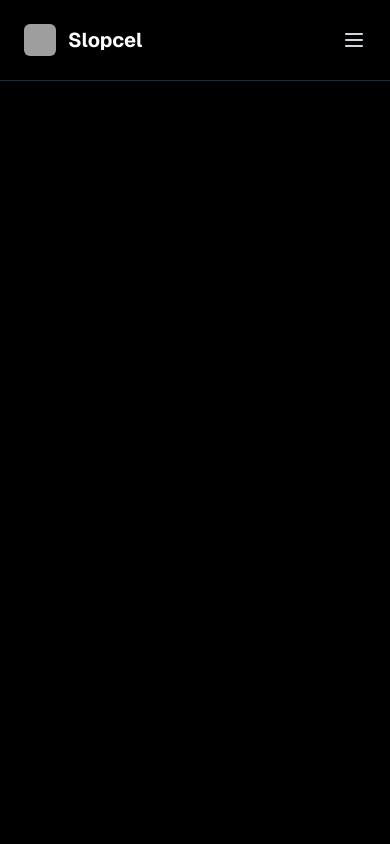
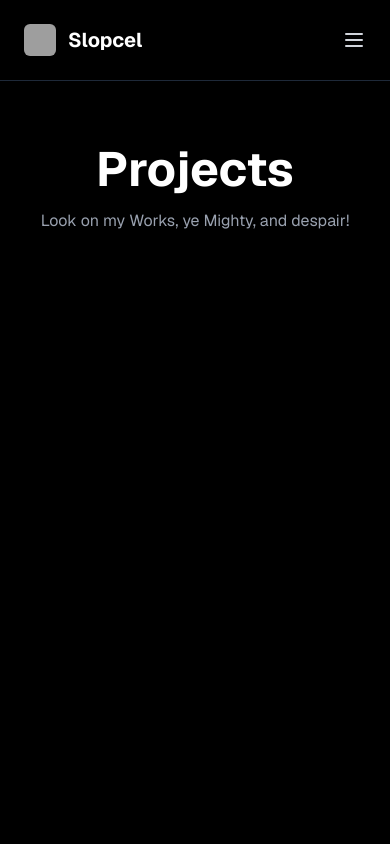
Before and after one commit to slopcel/slopcel, a Next.js app: page /projects in a window 390 px wide. Shown: the top 844 px of the page. Built offline with nearby package versions, Linux system fonts and the light colour scheme; grey boxes are pictures that could not be loaded.

Commit message:
Fixing header length on mobile and also making Projects page less empty

```diff
--- a/app/globals.css
+++ b/app/globals.css
@@ -62,8 +62,7 @@ body {
   top: 16px;
   left: 50%;
   transform: translateX(-50%);
-  /* width: min(980px, 94%); */
-  width: 680px;
+  width: min(680px, 94%);
   background: rgba(0, 0, 0, 0.6);
   border: 1px solid rgba(255, 255, 255, 0.12);
   border-radius: 9999px;
@@ -196,7 +195,7 @@ body {
 
 /* Dark inverse button (for View Slop) */
 .btn-inverse {
-  background: #0f0f0f;
+  background: black;
   border: 1px solid rgba(255,255,255,0.2);
   color: #ffffff;
   padding: 10px 22px;
--- a/app/page.tsx
+++ b/app/page.tsx
@@ -70,11 +70,11 @@ export default function Home() {
             <div>
               <h2 className="text-3xl md:text-4xl font-bold text-white mb-2">Hey, it's Madiou <span role="img" aria-label="waving hand">👋</span></h2>
               <p className="text-gray-300 leading-relaxed mb-6">
-                  I hate AI vibecoded slop and I hate Vercel. However I cannot deny how powerful vibecoding is so I decided to kill 2 birds with one stone by building my own hosting platform.
+                  I hate AI vibecoded slop and I hate Vercel. However I cannot deny how powerful vibecoding is, so I decided to kill 2 birds with one stone by building my own hosting platform.
               </p>
               <p className="text-gray-300 leading-relaxed mb-6">
-                Despite the hilarious name and the unserious presentation of this website, I do want to try my hand at vibecoding.
-                This is where you come in. Unlike Vercel, where anyone can deploy their project, this website is solely dedicated to my vibecoded slop. However, you can submit your own ideas and they will be deployed by me. Here is how it works:
+                Despite the hilarious name and the unserious presentation of this website, I do want to try my hand at vibecoding, and for that I need your help.
+                Unlike Vercel, where anyone can deploy their project, this website is solely dedicated to my vibecoded slop. But you can submit your own ideas and they will be deployed by me. Here is how it works:
               </p>
               <ol className="list-decimal pl-6 space-y-3 text-gray-200 mb-8">
                 <li><span className="font-semibold">Submit an idea</span>—by either paying a fee or by reaching out to me on my Twitter posts</li>
--- a/app/projects/page.tsx
+++ b/app/projects/page.tsx
@@ -2,6 +2,14 @@
 
 export default function Projects() {
   return (
-    <div className="min-h-screen bg-black text-[#f8f8f8]"></div>
+    <div className="min-h-screen bg-black text-[#f8f8f8]">
+      {/* Title */}
+      <section className="py-16 px-6">
+        <div className="max-w-6xl mx-auto text-center">
+          <h1 className="text-5xl md:text-6xl font-bold mb-4 text-white">Projects</h1>
+          <p className="text-gray-400">Look on my Works, ye Mighty, and despair!</p>
+        </div>
+      </section>
+    </div>
   );
 }
--- a/components/Footer.tsx
+++ b/components/Footer.tsx
@@ -25,7 +25,7 @@ export default function Footer(){
               <div>
                 <div className="text-gray-200 font-semibold mb-3">Overview</div>
                 <ul className="space-y-2 text-gray-400">
-                  <li><Link href="#" className="hover:text-white">Projects</Link></li>
+                  <li><Link href="/projects" className="hover:text-white">Projects</Link></li>
                   <li><Link href="#" className="hover:text-white">Blog</Link></li>
                   <li><Link href="#" className="hover:text-white">Changelog</Link></li>
                 </ul>
```
